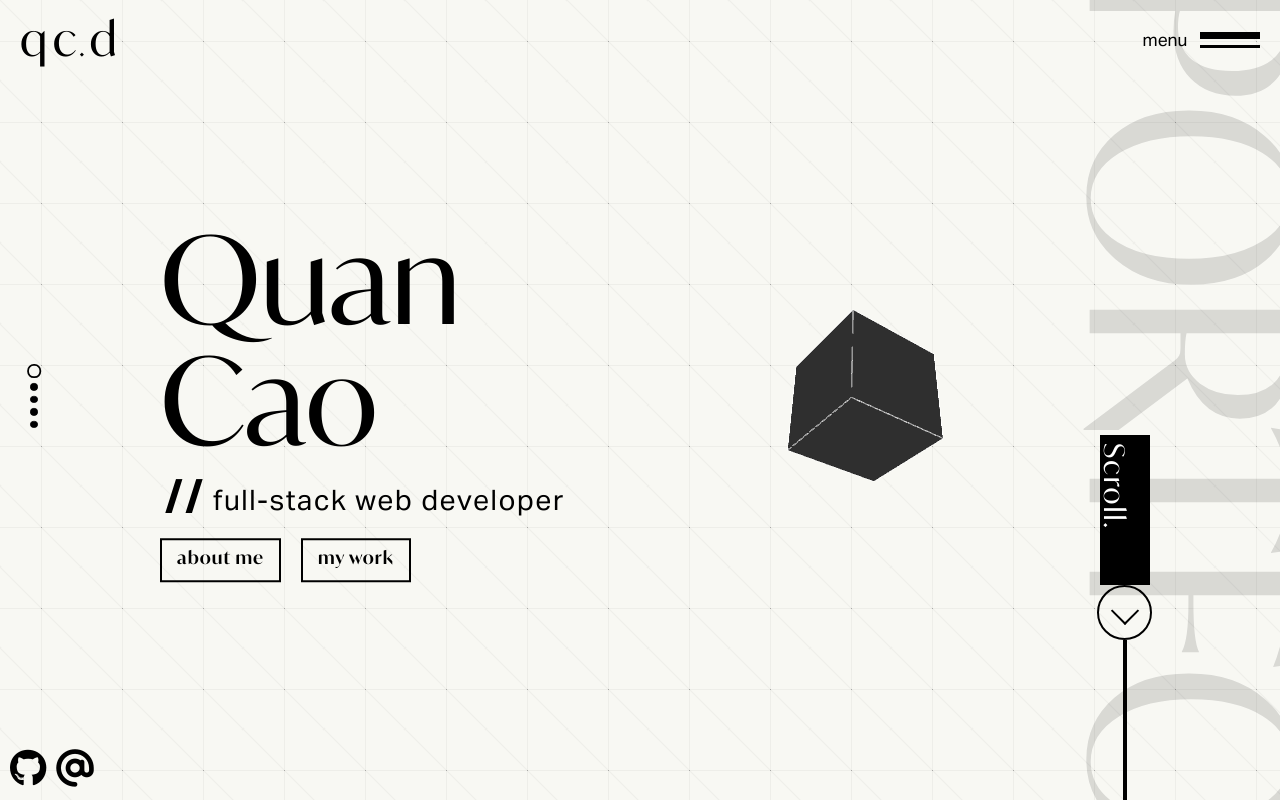
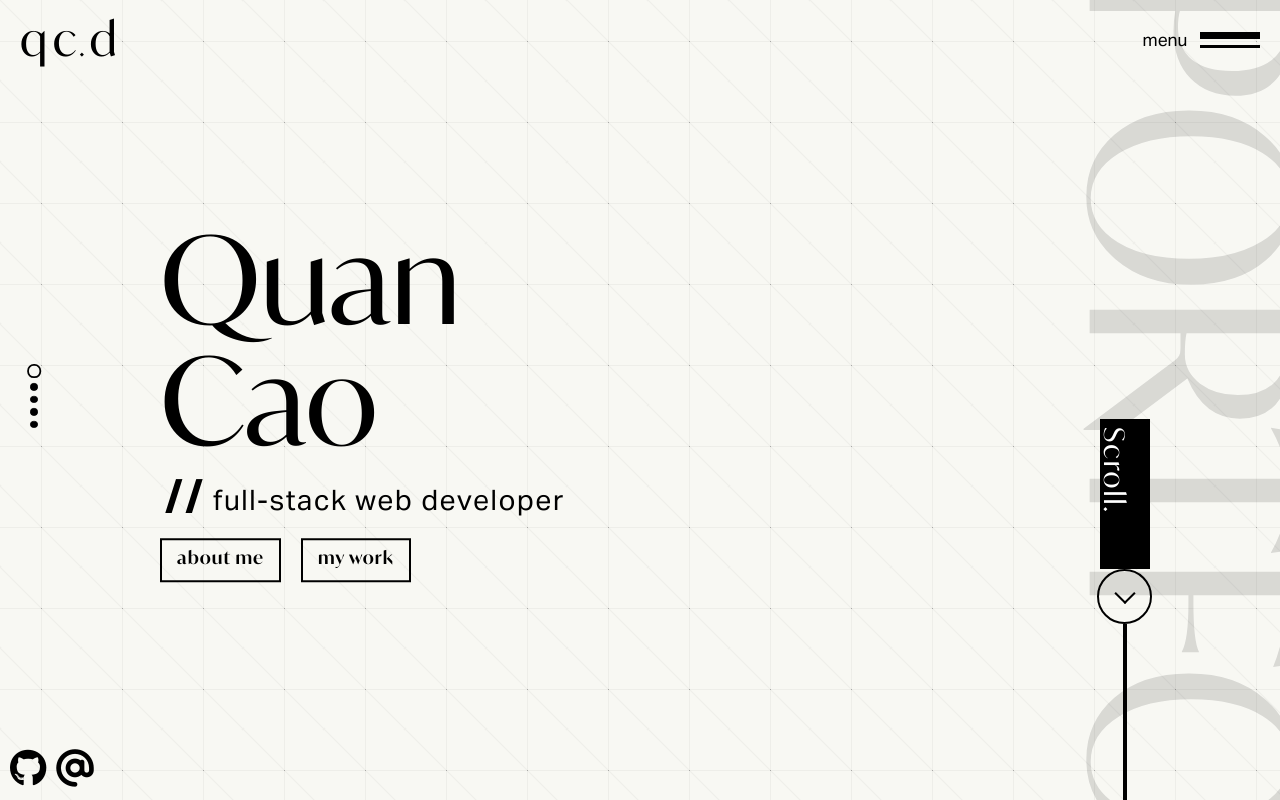
Before and after one commit to qcaodigital/qcao-portfolio, a React (Create React App) app: page / in a window 1280 px wide. Built offline with nearby package versions, Linux system fonts and the light colour scheme.

Commit message:
add framer animations to scroll cta

```diff
--- a/src/assets/sass/variables/_variables.scss
+++ b/src/assets/sass/variables/_variables.scss
@@ -9,6 +9,6 @@ $fs-sm: 1.75rem;
 $fs-md: 2.826rem;
 $fs-lg: 4.62rem;
 $fs-xl: 7.535rem;
-$fs-2xl: 12.1rem;
-$fs-3xl: 19.7rem;
+$fs-xxl: 12.1rem;
+$fs-xxxl: 19.7rem;
 //-----//
--- a/src/components/App/App.tsx
+++ b/src/components/App/App.tsx
@@ -1,17 +1,23 @@
-import Home from "../Home/";
-import { Switch, Route } from "react-router-dom";
-import styles from "./App.module.scss";
-import Nav from "../Nav/";
-import NavMarker from "../Nav/NavMarker/";
+import Home from '../Home/';
+import { Switch, Route } from 'react-router-dom';
+import styles from './App.module.scss';
+import Nav from '../Nav/';
+import NavMarker from '../Nav/NavMarker/';
+import useViewport, { viewportSize } from './../hooks/useViewport';
 
 export default function App() {
+	const viewport: viewportSize = useViewport();
 	return (
 		<main className={styles.App}>
 			<div className={styles.background} />
 			<Nav />
 			<NavMarker />
 			<Switch>
-				<Route exact path='/' render={() => <Home />} />
+				<Route
+					exact
+					path='/'
+					render={() => <Home viewport={viewport} />}
+				/>
 			</Switch>
 		</main>
 	);
--- a/src/components/Home/Home.module.scss
+++ b/src/components/Home/Home.module.scss
@@ -20,7 +20,7 @@
 			line-height: 1;
 			transition: 350ms ease;
 			@include breakpoint(lg) {
-				font-size: $fs-2xl;
+				font-size: $fs-xxl;
 			}
 			span {
 				all: inherit;
@@ -74,80 +74,6 @@
 			}
 		}
 	}
-	.scrollCta {
-		@include flexCenterCol;
-		position: absolute;
-		bottom: 0;
-		right: 10%;
-		.textBox {
-			width: 4rem;
-			height: 11rem;
-			background-color: black;
-			position: relative;
-			transition: 350ms ease;
-			@include breakpoint(lg) {
-				width: 5rem;
-				height: 15rem;
-			}
-			p {
-				color: white;
-				position: absolute;
-				font-size: $fs-sm;
-				font-family: $serif;
-				text-transform: capitalize;
-				letter-spacing: 0.2rem;
-				top: -1rem;
-				left: calc(#{$fs-sm}/ 2);
-				transform-origin: left;
-				transform: rotate(90deg);
-				@include breakpoint(lg) {
-					font-size: $fs-md;
-					left: calc(#{$fs-md}/ 2);
-				}
-			}
-		}
-		.circle {
-			height: 4.5rem;
-			width: 4.5rem;
-			border-radius: 50%;
-			border: 0.2rem solid black;
-			position: relative;
-			cursor: pointer;
-			transition: 350ms ease;
-			@include breakpoint(lg) {
-				height: 5.5rem;
-				width: 5.5rem;
-			}
-			.arrow {
-				width: 40%;
-				height: 40%;
-				left: 100%;
-				border-left: 0.1rem solid black;
-				border-top: 0.1rem solid black;
-				position: absolute;
-				top: 75%;
-				left: 50%;
-				transform-origin: top left;
-				transform: rotate(225deg);
-				@include breakpoint(lg) {
-					border-left: 0.2rem solid black;
-					border-top: 0.2rem solid black;
-				}
-			}
-		}
-		.line {
-			height: 6rem;
-			width: 0.4rem;
-			background-color: black;
-			transition: height 350ms ease;
-			@include breakpoint(md) {
-				height: 12rem;
-			}
-			@include breakpoint(lg) {
-				height: 20vh;
-			}
-		}
-	}
 	.social {
 		display: none;
 		position: absolute;
--- a/src/components/Home/Home.tsx
+++ b/src/components/Home/Home.tsx
@@ -1,7 +1,12 @@
 import Cube from './components/Cube';
 import styles from './Home.module.scss';
+import ScrollCTA from './components/ScrollCTA';
 
-export default function Home() {
+interface HomeProps {
+	viewport: any;
+}
+
+export default function Home({ viewport }: HomeProps) {
 	return (
 		<section className={styles.Home}>
 			<header>
@@ -19,15 +24,7 @@ export default function Home() {
 					</button>
 				</div>
 			</header>
-			<div className={styles.scrollCta}>
-				<div className={styles.textBox}>
-					<p>scroll.</p>
-				</div>
-				<button className={styles.circle}>
-					<div className={styles.arrow} />
-				</button>
-				<div className={styles.line}></div>
-			</div>
+			<ScrollCTA viewport={viewport} />
 			<div className={styles.social}>
 				<a
 					href='https://github.com/qcaodigital'
@@ -45,7 +42,7 @@ export default function Home() {
 				</a>
 			</div>
 			<h3>portfolio</h3>
-			<Cube />
+			{/* <Cube /> */}
 		</section>
 	);
 }
--- /dev/null
+++ b/src/components/Home/components/Cube.module.scss
@@ -0,0 +1,12 @@
+@import '../../../assets/sass/';
+
+.Cube {
+	display: none;
+	position: absolute;
+	height: 100vh;
+	width: 100vw;
+	z-index: -1;
+	@include breakpoint(xl) {
+		display: block;
+	}
+}
--- a/src/components/Home/components/Cube.tsx
+++ b/src/components/Home/components/Cube.tsx
@@ -1,17 +1,9 @@
-import { useRef, useEffect, CSSProperties } from "react";
-import * as THREE from "three";
-
-const STYLES: CSSProperties = {
-    position: "absolute",
-    zIndex: -1,
-    width: "100%",
-    height: "100%",
-    left: "67.5%",
-    transform: "translateX(-50%)",
-};
+import { useRef, useEffect } from 'react';
+import * as THREE from 'three';
+import styles from './Cube.module.scss';
 
 export default function Cube() {
-    const mount = useRef<HTMLDivElement>(document.createElement("div"));
+	const mount = useRef<HTMLDivElement>(document.createElement('div'));
 	useEffect((): void => {
 		const scene = new THREE.Scene();
 
@@ -19,7 +11,7 @@ export default function Cube() {
 		const clientHeight: number = mount.current.clientHeight;
 
 		const clientAR: number = clientWidth / clientHeight;
-        const camera = new THREE.PerspectiveCamera(75, clientAR, 0.01, 500);
+		const camera = new THREE.PerspectiveCamera(135, clientAR, 0.01, 500);
 		camera.position.set(0, 0, 10);
 
 		const renderer = new THREE.WebGLRenderer({
@@ -29,40 +21,50 @@ export default function Cube() {
 
 		renderer.setSize(clientWidth, clientHeight);
 
-        const geometry = new THREE.BoxGeometry(2, 2, 2);
-        const material = new THREE.MeshBasicMaterial({ color: 0x2f2f2f });
-        const cube = new THREE.Mesh(geometry, material);
-        scene.add(cube);
-
-        const geo = new THREE.EdgesGeometry(geometry); // or WireframeGeometry( geometry )
-        const mat = new THREE.LineBasicMaterial({
+		const cubeArr = [];
+		const wirefameArr = [];
+		for (let i = 0; i < 3; i++) {
+			var geometry = new THREE.BoxGeometry(1, 1, 1);
+			var material = new THREE.MeshBasicMaterial({ color: 0x2f2f2f });
+			var cube = new THREE.Mesh(geometry, material);
+			var cubeEdges = new THREE.EdgesGeometry(geometry); // or WireframeGeometry( geometry )
+			var edgeMaterial = new THREE.LineBasicMaterial({
 				color: 0xffffff,
 				linewidth: 1,
 			});
-        const wireframe = new THREE.LineSegments(geo, mat);
+			var wireframe = new THREE.LineSegments(cubeEdges, edgeMaterial);
+
+			cube.position.x = wireframe.position.x =
+				Math.random() * 10 * Math.random() * -1;
+			cube.position.y = wireframe.position.y =
+				Math.random() * 10 * Math.random() * -1;
+			cube.position.z = wireframe.position.z =
+				Math.random() * 0.5 * Math.random() * -1;
+			scene.add(cube);
 			scene.add(wireframe);
+		}
 
 		mount.current.appendChild(renderer.domElement);
 		function animate(): void {
 			const rotationSpeed = 0.0075;
 			requestAnimationFrame(animate);
-            wireframe.rotation.x += rotationSpeed;
-            wireframe.rotation.y += rotationSpeed;
-            cube.rotation.x += rotationSpeed;
-            cube.rotation.y += rotationSpeed;
+			// wireframe.rotation.x += rotationSpeed;
+			// wireframe.rotation.y += rotationSpeed;
+			// cube.rotation.x += rotationSpeed;
+			// cube.rotation.y += rotationSpeed;
 			renderer.render(scene, camera);
 		}
 
 		animate();
 
-        function onWindowResize() {
+		function onWindowResize(): void {
 			camera.aspect = clientWidth / clientHeight;
 			camera.updateProjectionMatrix();
 
 			renderer.setSize(clientWidth, clientHeight);
 		}
 
-        window.addEventListener("resize", onWindowResize);
+		window.addEventListener('resize', onWindowResize);
 	}, []);
-    return <div style={STYLES} ref={mount}></div>;
+	return <div className={styles.Cube} ref={mount}></div>;
 }
--- /dev/null
+++ b/src/components/Home/components/ScrollCTA.module.scss
@@ -0,0 +1,116 @@
+@import '../../../assets/sass/';
+
+#ScrollCTA {
+	@include flexCenterCol;
+	position: absolute;
+	bottom: 0;
+	right: 10%;
+	.textBox {
+		width: 4rem;
+		height: 11rem;
+		background-color: black;
+		position: relative;
+		transition: 350ms ease;
+		@include breakpoint(lg) {
+			width: 5rem;
+			height: 15rem;
+		}
+		p {
+			color: white;
+			position: absolute;
+			font-size: $fs-sm;
+			font-family: $serif;
+			text-transform: capitalize;
+			letter-spacing: 0.2rem;
+			top: -1rem;
+			left: calc(#{$fs-sm}/ 2);
+			transform-origin: left;
+			transform: rotate(90deg);
+			@include breakpoint(lg) {
+				font-size: $fs-md;
+				left: calc(#{$fs-md}/ 2);
+			}
+		}
+	}
+	.circle {
+		height: 4.5rem;
+		width: 4.5rem;
+		border-radius: 50%;
+		border: 0.2rem solid black;
+		position: relative;
+		cursor: pointer;
+		transition: 350ms ease;
+		@include breakpoint(lg) {
+			height: 5.5rem;
+			width: 5.5rem;
+		}
+		@include onHoverFine() {
+			.arrow {
+				opacity: 0;
+				@keyframes fadeIn {
+					0% {
+						opacity: 1;
+					}
+					50% {
+						opacity: 0.25;
+					}
+					100% {
+						opacity: 1;
+					}
+				}
+				--animation-time: 0.75s;
+				&:nth-of-type(1) {
+					animation: fadeIn var(--animation-time) ease infinite;
+					animation-delay: 0;
+				}
+				&:nth-of-type(2) {
+					animation: fadeIn var(--animation-time) ease infinite;
+					animation-delay: calc(var(--animation-time) / 4);
+				}
+				&:nth-of-type(3) {
+					animation: fadeIn var(--animation-time) ease infinite;
+					animation-delay: calc(var(--animation-time) / 2);
+				}
+			}
+		}
+		.arrow {
+			width: 30%;
+			height: 30%;
+			left: 100%;
+			border-left: 0.1rem solid black;
+			border-top: 0.1rem solid black;
+			position: absolute;
+			left: 50%;
+			transform-origin: top left;
+			transform: rotate(225deg);
+			transition: 350ms ease;
+			@include breakpoint(lg) {
+				border-left: 0.2rem solid black;
+				border-top: 0.2rem solid black;
+			}
+			&:nth-of-type(1) {
+				top: calc(65% - 0.75rem);
+				opacity: 0;
+			}
+			&:nth-of-type(2) {
+				top: calc(65%);
+			}
+			&:nth-of-type(3) {
+				top: calc(65% + 0.75rem);
+				opacity: 0;
+			}
+		}
+	}
+	.line {
+		height: 6rem;
+		width: 0.4rem;
+		background-color: black;
+		transition: 350ms ease;
+		@include breakpoint(md) {
+			height: 12rem;
+		}
+		@include breakpoint(lg) {
+			height: 20vh;
+		}
+	}
+}
--- /dev/null
+++ b/src/components/Home/components/ScrollCTA.transitions.ts
@@ -0,0 +1,91 @@
+interface transitions {
+	text: object;
+	textbox: object;
+	circle: object;
+	line: object;
+}
+
+function transitionsFunc(viewport: any, allViewports: any) {
+	const transitions: transitions = {
+		text: {
+			initial: {
+				opacity: 0,
+			},
+			load: {
+				opacity: 1,
+				transition: {
+					delay: 1.5,
+				},
+			},
+			animate: {
+				opacity: 0,
+				transition: {
+					duration: 0.2,
+				},
+			},
+		},
+		textbox: {
+			initial: {
+				scaleX: 0,
+				scaleY: 0,
+				opacity: 0,
+				originY: 'bottom',
+			},
+			load: {
+				scaleX: [1, 1, 1, 1],
+				scaleY: [0.1, 0.1, 1, 1],
+				opacity: 1,
+				transition: {
+					delay: 0.75,
+				},
+			},
+			animate: {
+				scaleX: [1, 0.2, 0.2, 0.2],
+				scaleY: [1, 1, 1, 0],
+				originY: 'bottom',
+				transition: {
+					duration: 0.3,
+					when: 'afterChildren',
+				},
+			},
+		},
+		line: {
+			initial: {
+				height: 0,
+			},
+			load: {
+				height: viewport.rank < allViewports.lg.rank ? '12rem' : '22vh',
+				transition: {
+					easing: 'linear',
+				},
+			},
+			animate: {
+				height: 0,
+				transition: {
+					duration: 0.15,
+					delay: 0.75,
+				},
+			},
+		},
+		circle: {
+			initial: {
+				opacity: 0,
+			},
+			load: {
+				opacity: 1,
+				transition: {
+					delay: 0.3,
+				},
+			},
+			animate: {
+				opacity: 0,
+				transition: {
+					delay: 1,
+				},
+			},
+		},
+	};
+	return transitions;
+}
+
+export default transitionsFunc;
--- /dev/null
+++ b/src/components/Home/components/ScrollCTA.tsx
@@ -0,0 +1,54 @@
+import styles from './ScrollCTA.module.scss';
+import { motion } from 'framer-motion';
+import transitionsFunc from './ScrollCTA.transitions';
+import { useState, useEffect } from 'react';
+import { allViewports } from './../../hooks/useViewport';
+
+interface ScrollCTAProps {
+	viewport: object;
+}
+
+interface transitions {
+	text: any;
+	textbox: any;
+	line: any;
+	circle: any;
+}
+
+export default function ScrollCTA({ viewport }: ScrollCTAProps) {
+	const [clicked, setClicked] = useState<boolean>(false);
+	let transitions: transitions = transitionsFunc(viewport, allViewports);
+
+	useEffect(() => {
+		transitions = transitionsFunc(viewport, allViewports);
+		console.log(transitions.line.load);
+	}, [viewport]);
+
+	return (
+		<motion.div
+			id={styles.ScrollCTA}
+			initial='initial'
+			animate={clicked ? 'animate' : 'load'}
+		>
+			<motion.div
+				variants={transitions.textbox}
+				className={styles.textBox}
+			>
+				<motion.p variants={transitions.text}>scroll.</motion.p>
+			</motion.div>
+			<motion.div
+				variants={transitions.circle}
+				className={styles.circle}
+				onClick={() => setClicked((curr) => !curr)}
+			>
+				<div className={styles.arrow} />
+				<div className={styles.arrow} />
+				<div className={styles.arrow} />
+			</motion.div>
+			<motion.div
+				className={styles.line}
+				variants={transitions.line}
+			></motion.div>
+		</motion.div>
+	);
+}
--- /dev/null
+++ b/src/components/hooks/useViewport.ts
@@ -0,0 +1,91 @@
+import { useState, useEffect } from 'react';
+
+export interface viewportSize {
+	label: string;
+	minWidth: number;
+	maxWidth: number;
+	rank: number;
+}
+
+export interface viewports {
+	[key: string]: viewportSize;
+	xs: viewportSize;
+	sm: viewportSize;
+	md: viewportSize;
+	lg: viewportSize;
+	xl: viewportSize;
+	xxl: viewportSize;
+}
+
+export const allViewports: viewports = {
+	xs: {
+		label: 'xs',
+		minWidth: 0,
+		maxWidth: 549,
+		rank: 1,
+	},
+	sm: {
+		label: 'sm',
+		minWidth: 550,
+		maxWidth: 724,
+		rank: 2,
+	},
+	md: {
+		label: 'md',
+		minWidth: 725,
+		maxWidth: 989,
+		rank: 3,
+	},
+	lg: {
+		label: 'lg',
+		minWidth: 990,
+		maxWidth: 1249,
+		rank: 4,
+	},
+	xl: {
+		label: 'xl',
+		minWidth: 1250,
+		maxWidth: 1619,
+		rank: 5,
+	},
+	xxl: {
+		label: 'xxl',
+		minWidth: 1620,
+		maxWidth: Infinity,
+		rank: 6,
+	},
+};
+
+export default function useViewport(): viewportSize {
+	let initialViewportSize: viewportSize =
+		window.innerWidth < allViewports.xs.maxWidth
+			? allViewports.xs
+			: window.innerWidth < allViewports.sm.maxWidth
+			? allViewports.sm
+			: window.innerWidth < allViewports.md.maxWidth
+			? allViewports.md
+			: window.innerWidth < allViewports.lg.maxWidth
+			? allViewports.lg
+			: window.innerWidth < allViewports.xl.maxWidth
+			? allViewports.xl
+			: allViewports.xxl;
+	var [viewport, setViewport] = useState<viewportSize>(initialViewportSize);
+
+	function handleResize(): void {
+		Object.keys(allViewports).forEach((size: string): void => {
+			if (
+				allViewports[size].minWidth < window.innerWidth &&
+				window.innerWidth < allViewports[size].maxWidth
+			) {
+				setViewport(allViewports[size]);
+			}
+		});
+	}
+
+	useEffect(() => {
+		window.addEventListener('resize', handleResize);
+		return () => window.removeEventListener('resize', handleResize);
+	}, []);
+
+	return viewport;
+}
```
Also changed, not shown: src/assets/sass/partials/mixins/_mq.scss (+12 -7 lines). Lines whose indentation alone changed are shown as unchanged.
